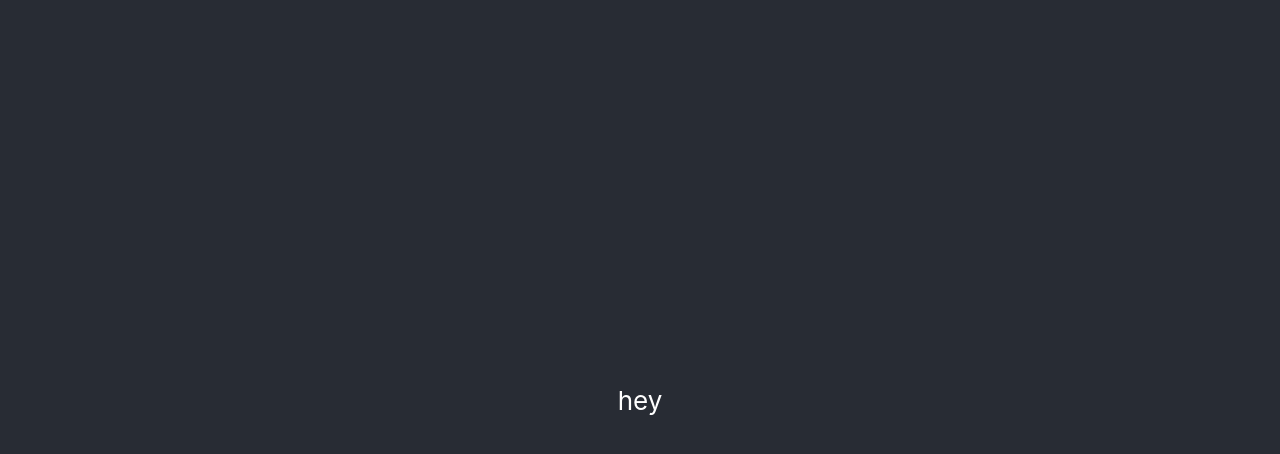
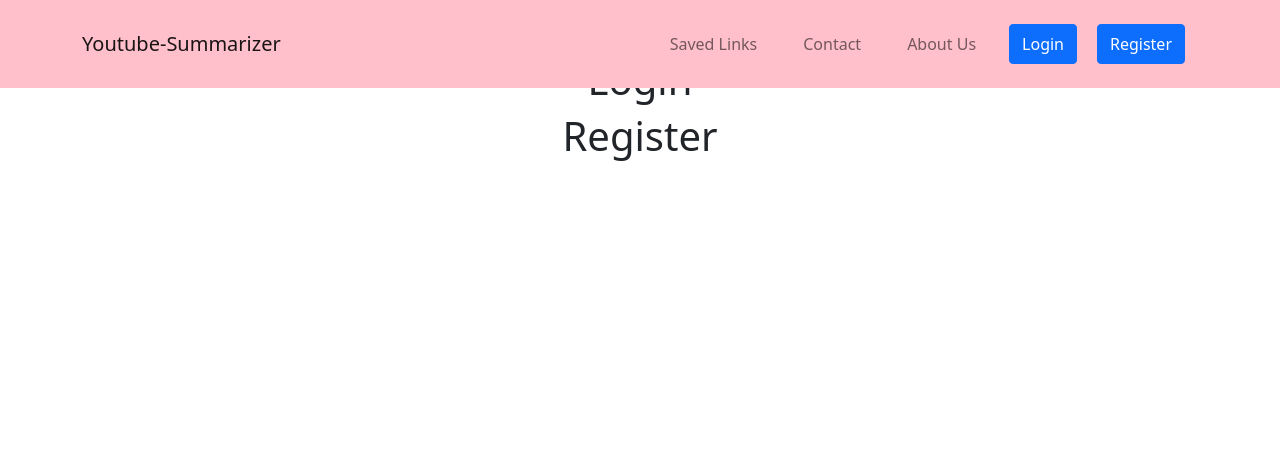
Before and after one commit to salonyy/YTS, a React (Create React App) app in the folder yts/: page / in a window 1280 px wide. Shown: the top 454 px of the page. Built offline with nearby package versions, Linux system fonts and the light colour scheme.

Commit message:
header created

```diff
--- a/yts/package.json
+++ b/yts/package.json
@@ -6,7 +6,9 @@
     "@testing-library/jest-dom": "^5.16.2",
     "@testing-library/react": "^12.1.4",
     "@testing-library/user-event": "^13.5.0",
+    "bootstrap": "^5.1.3",
     "react": "^17.0.2",
+    "react-bootstrap": "^2.2.1",
     "react-dom": "^17.0.2",
     "react-scripts": "5.0.0",
     "web-vitals": "^2.1.4"
@@ -34,5 +36,8 @@
       "last 1 firefox version",
       "last 1 safari version"
     ]
+  },
+  "devDependencies": {
+    "react-router-dom": "^6.2.2"
   }
 }
--- a/yts/public/index.html
+++ b/yts/public/index.html
@@ -24,7 +24,7 @@
       work correctly both with client-side routing and a non-root public URL.
       Learn how to configure a non-root public URL by running `npm run build`.
     -->
-    <title>React App</title>
+    <title>Youtube-Summarizer</title>
   </head>
   <body>
     <noscript>You need to enable JavaScript to run this app.</noscript>
--- a/yts/src/App.js
+++ b/yts/src/App.js
@@ -1,11 +1,31 @@
+import React from 'react';
 import './App.css';
+import Register from './components/Register/Register'
+import Login from './components/Login/Login'
+import Home from './components/Home/Home'
+import Header from './components/Header/Header'
+import {BrowserRouter as Router, Switch, Route, Link} from "react-router-dom"
+import 'bootstrap/dist/css/bootstrap.min.css';
+
+
+
 function App() {
   return (
-    <div className="App">
-      <header className="App-header">
-        hey
-      </header>
+
+        <div className="App">
+
+          <Header/>
+
+            <Home/>
+
+            <Login/>
+            <Register/>
+
     </div>
+
+
+
+
   );
 }
 
--- /dev/null
+++ b/yts/src/components/Header/Header.js
@@ -0,0 +1,44 @@
+import React from 'react'
+import 'bootstrap/dist/css/bootstrap.min.css';
+import Navbar from 'react-bootstrap/Navbar'
+import Nav from 'react-bootstrap/Nav'
+import Container from 'react-bootstrap/Container'
+import Button from 'react-bootstrap/Button'
+import './header.css'
+
+const Header=()=>{
+    return (
+        <div>
+            <Navbar expand="lg" fixed="top" className="navbar ">
+
+                <Container className="">
+
+                    <Navbar.Brand href="/" className="nav-brand">
+                        Youtube-Summarizer
+                    </Navbar.Brand>
+
+                    <Navbar.Toggle aria-controls="responsive-navbar-nav" />
+                    <Navbar.Collapse className="nav-r" id="responsive-navbar-nav">
+                        <Nav className="nav me-auto">
+                            <Nav.Link className="nav-link" href={"/links" }>Saved Links</Nav.Link>
+                            <Nav.Link className="nav-link" href={"/contact" }>Contact</Nav.Link>
+                            <Nav.Link className="nav-link" href={"/aboutus" }>About Us</Nav.Link>
+
+
+                            <Button className="nav-btn" >Login</Button>
+                            <Button className="nav-btn" >Register</Button>
+
+
+
+                        </Nav>
+                    </Navbar.Collapse>
+                </Container>
+            </Navbar>
+        </div>
+
+    )
+
+
+}
+
+export default Header;
--- /dev/null
+++ b/yts/src/components/Header/header.css
@@ -0,0 +1,18 @@
+.navbar{
+
+    padding: 1rem 3rem;
+    background-color: pink;
+}
+
+.nav-r{
+    position: relative;
+    margin-left: 350px;
+}
+
+.nav-link{
+    margin: 8px 15px;
+}
+
+.nav-btn{
+    margin: 8px 10px;
+}
--- /dev/null
+++ b/yts/src/components/Home/Home.js
@@ -0,0 +1,15 @@
+import React from 'react'
+
+
+const Home=()=>{
+    return (
+        <div>
+            <h1>Home</h1>
+        </div>
+
+    )
+
+
+}
+
+export default Home;
--- /dev/null
+++ b/yts/src/components/Login/Login.js
@@ -0,0 +1,15 @@
+import React from 'react'
+
+
+const Login=()=>{
+    return (
+        <div>
+            <h1>Login</h1>
+        </div>
+
+    )
+
+
+}
+
+export default Login;
--- /dev/null
+++ b/yts/src/components/Register/Register.js
@@ -0,0 +1,15 @@
+import React from 'react'
+
+
+const Register=()=>{
+    return (
+        <div>
+            <h1>Register</h1>
+        </div>
+
+    )
+
+
+}
+
+export default Register;
```
Also changed, not shown: yts/src/Components/register.js (deleted), 1 other file (tests, documents, lock files or other folders).
